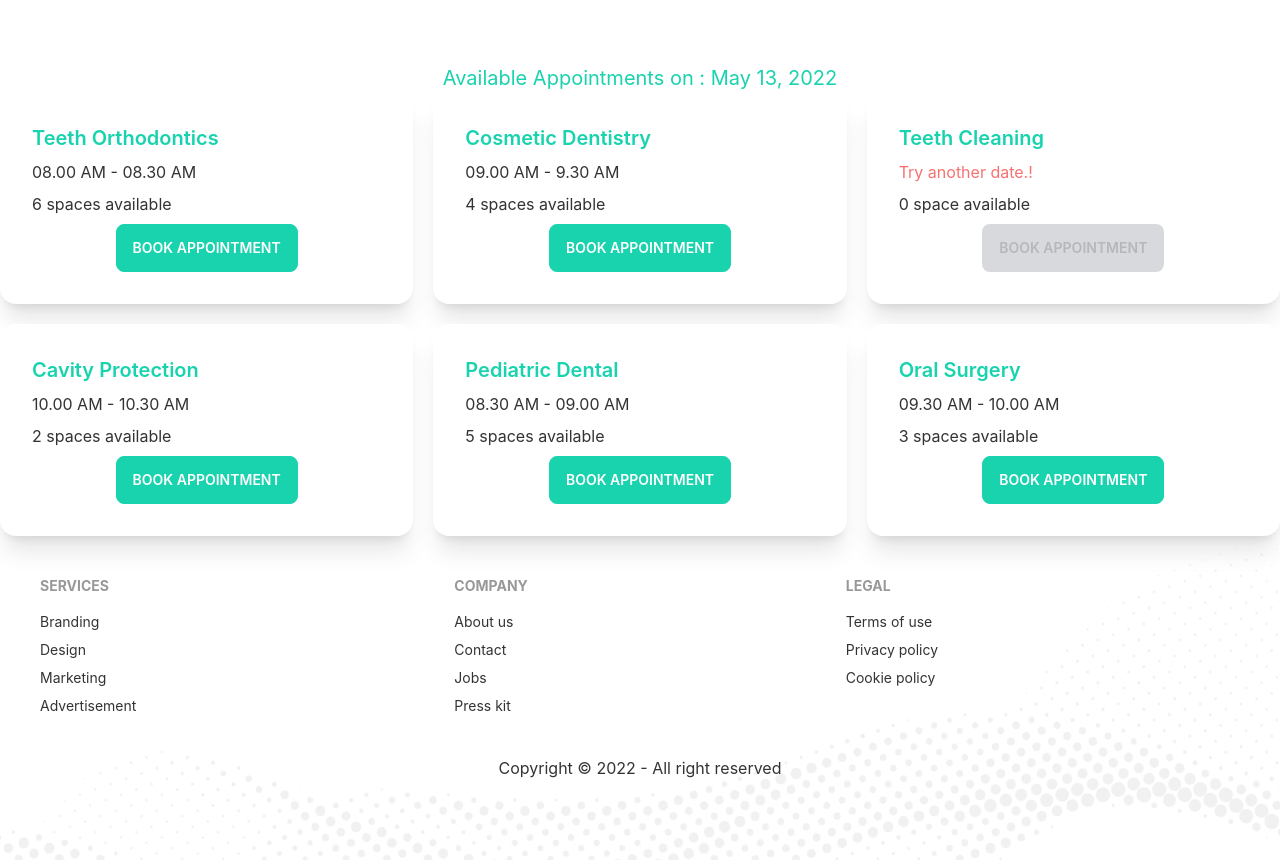
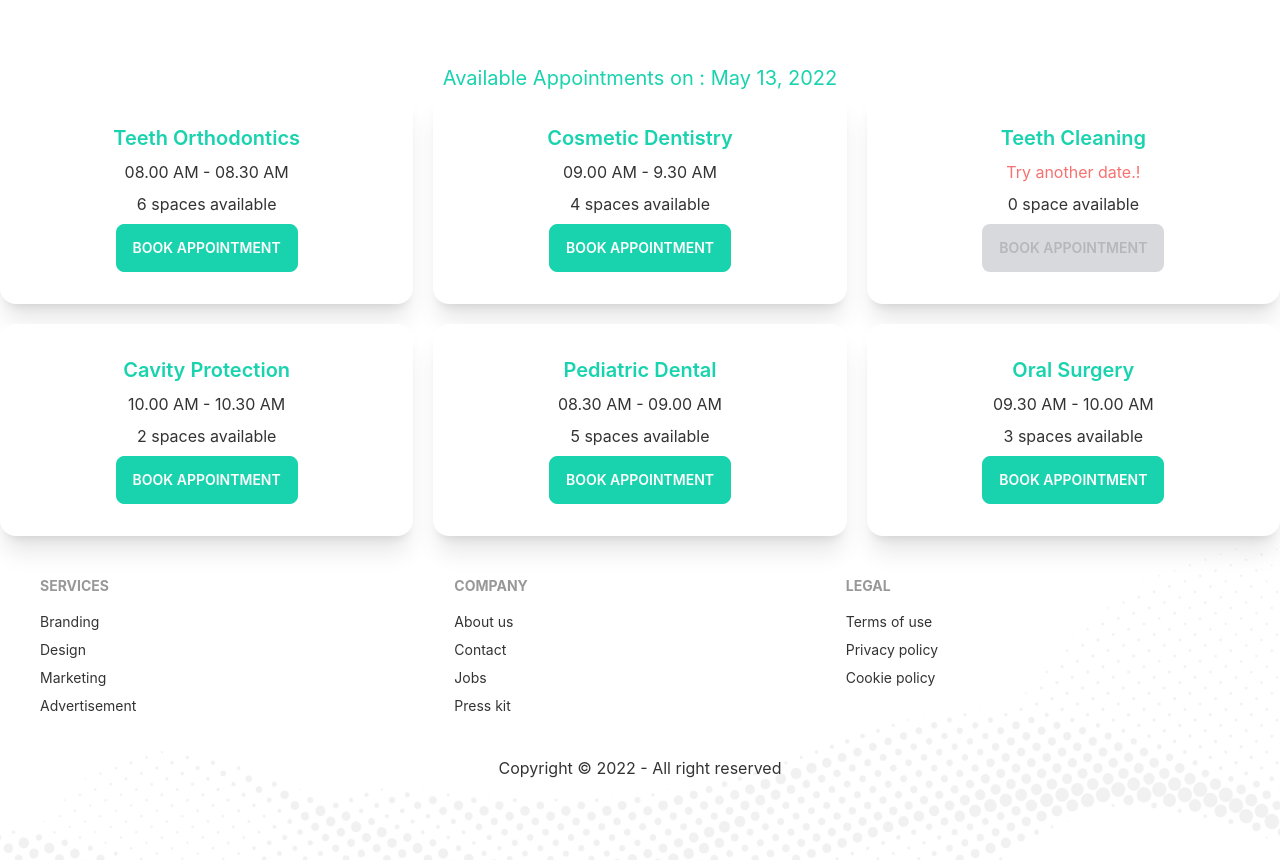
Before and after one commit to khanshorif331/doctors-portal, a React (Create React App) app: page /appointment in a window 1280 px wide. Shown: the part 800-1660 px from the top of the page. Built offline with nearby package versions, Linux system fonts and the light colour scheme.

Commit message:
setup allignment for form text

```diff
--- a/src/Pages/Appointment/Service.js
+++ b/src/Pages/Appointment/Service.js
@@ -5,15 +5,15 @@ const Service = ({ service, setTreatment }) => {
 	return (
 		<div class='card lg:max-w-lg bg-base-100 shadow-xl'>
 			<div class='card-body'>
-				<h2 class='card-title text-secondary'>{name}</h2>
-				<p>
+				<h2 class='card-title text-secondary mx-auto'>{name}</h2>
+				<p className='text-center'>
 					{slots.length > 0 ? (
 						<span>{slots[0]}</span>
 					) : (
 						<span className='text-red-400'>Try another date.!</span>
 					)}
 				</p>
-				<p>
+				<p className='text-center'>
 					{' '}
 					{slots.length} {slots.length > 1 ? 'spaces' : 'space'} available{' '}
 				</p>
```
